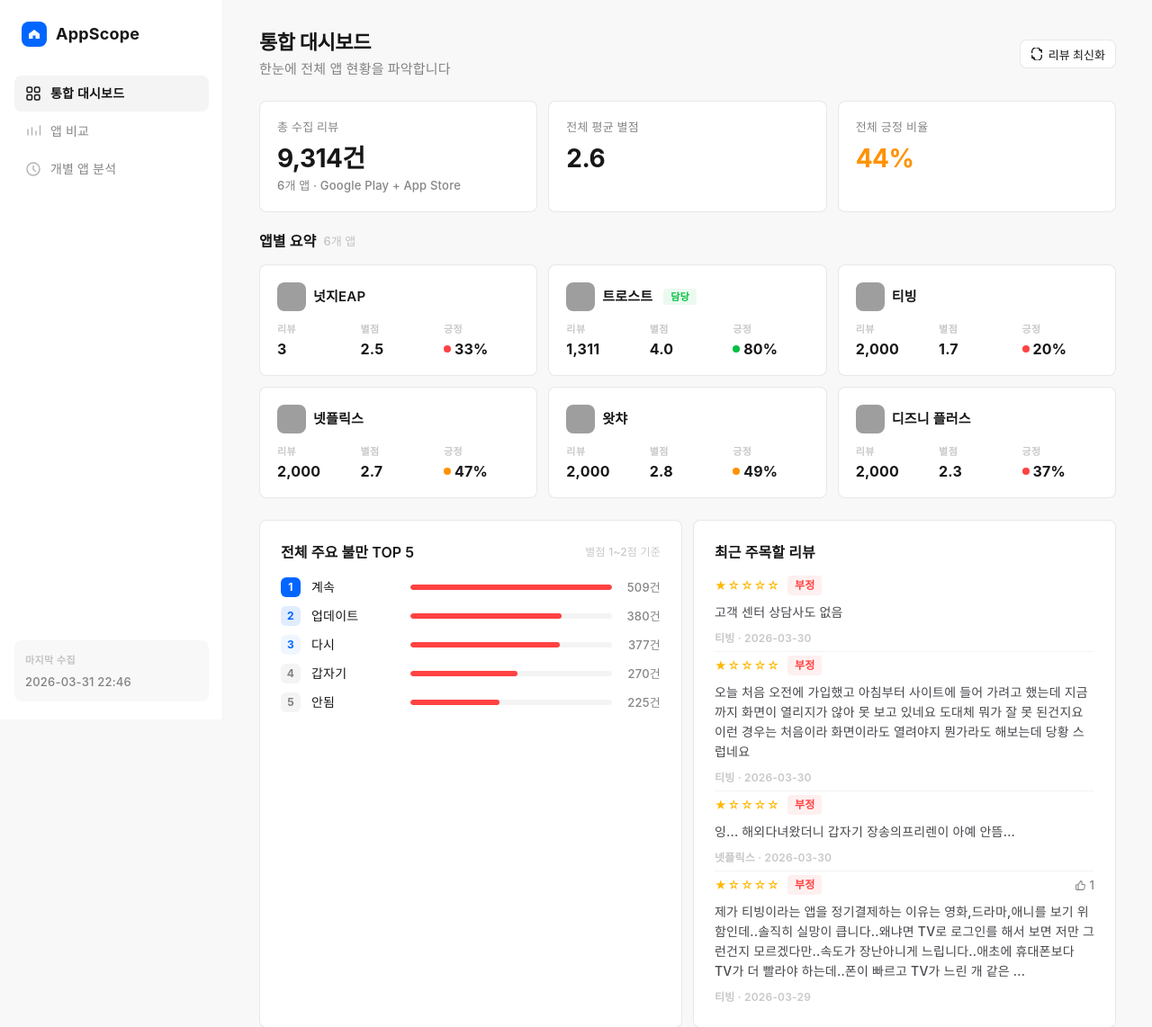
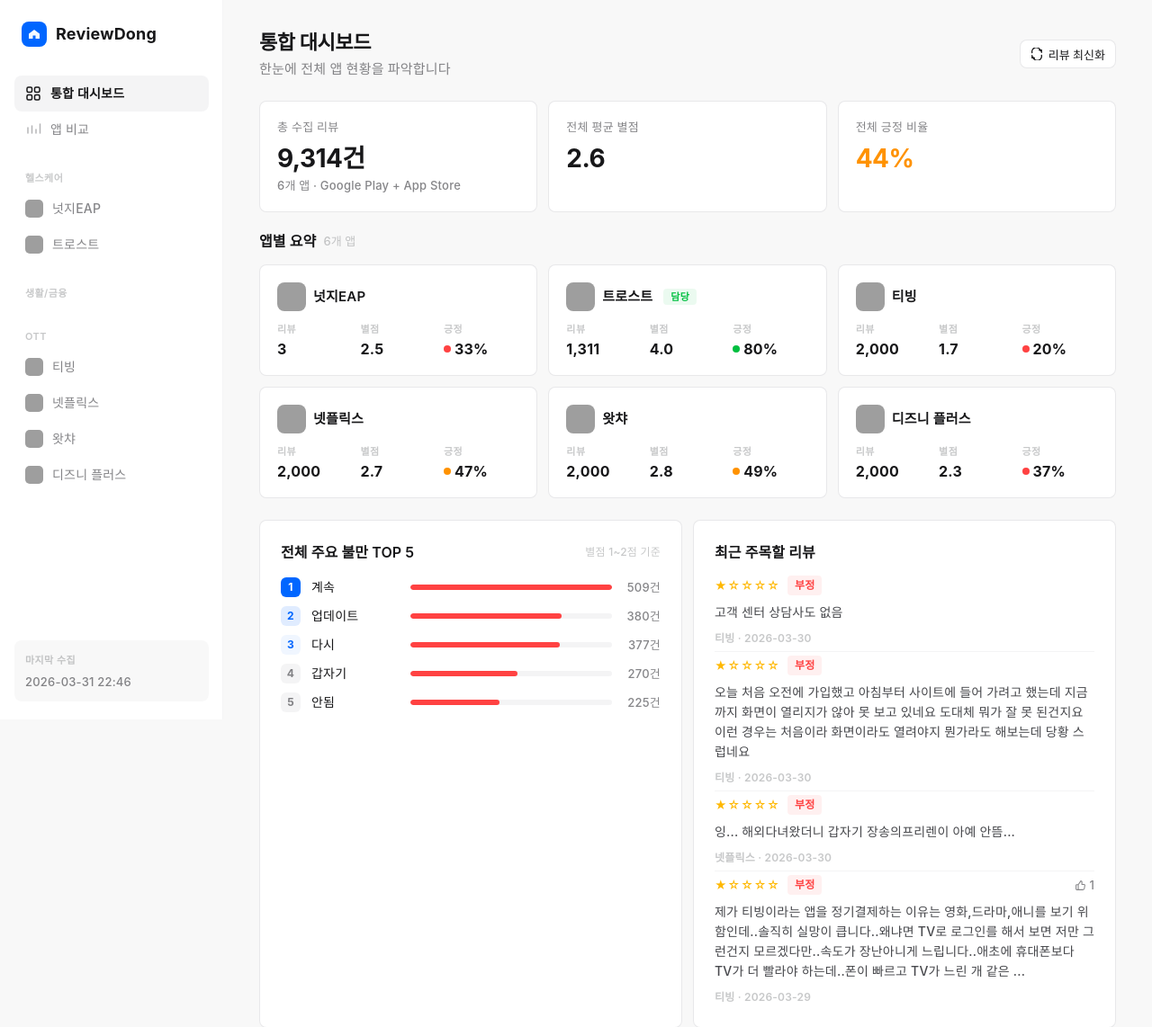
Before and after one commit to DongLab-DevTools/App-Review-Analyzer, a Flask app: page / in a window 1280 px wide. Shown: the top 1142 px of the page at 90% size. Run offline with Flask 3, Linux system fonts and the light colour scheme; some web fonts are replaced; grey boxes are pictures that could not be loaded.

Commit message:
feat: OTT 앱 6종 추가 및 사이드바 카테고리 섹션 구분
- 티빙, 넷플릭스, 웨이브, 왓챠, 쿠팡플레이, 디즈니플러스 추가
- 사이드바를 헬스케어 / 생활·금융 / OTT 섹션으로 구분
- 사이드바 앱 메뉴에 실제 앱 아이콘 표시
- 앱 클릭 시 해당 앱 개별 분석 페이지로 바로 이동
- scraper.py에 특정 앱만 수집하는 CLI 인자 지원
- 최대 수집 건수 2000건으로 상향
- 사이트 이름 ReviewDong으로 변경

Co-Authored-By: Claude Opus 4.6 (1M context) <noreply@anthropic.com>

```diff
--- a/app.py
+++ b/app.py
@@ -1,4 +1,4 @@
-"""AppScope — Flask 대시보드 서버
+"""ReviewDong — Flask 대시보드 서버
 
 실행: python app.py
 브라우저: http://localhost:5000
@@ -14,7 +14,7 @@ from collections import Counter
 import pandas as pd
 from flask import Flask, render_template, jsonify, request, send_file
 
-from config import APPS, PRIMARY_APP, ANALYSIS_CATEGORIES
+from config import APPS, PRIMARY_APP, ANALYSIS_CATEGORIES, CATEGORY_GROUPS
 
 app = Flask(__name__)
 
@@ -111,6 +111,14 @@ def extract_keywords(texts, top_n=20):
 # Prepare dashboard data
 # ────────────────────────────────────────
 
+def _load_icon(app_key):
+    info_path = f"data/{app_key}_info.json"
+    if os.path.exists(info_path):
+        with open(info_path, "r", encoding="utf-8") as f:
+            return json.load(f).get("icon", "")
+    return ""
+
+
 def build_dashboard_data():
     all_data = load_all_data()
     collected_at = get_collected_at()
@@ -195,7 +203,8 @@ def build_dashboard_data():
         "complaints_top5": complaints_top5,
         "notable": notable,
         "primary_app": PRIMARY_APP,
-        "apps_config": {k: v for k, v in APPS.items() if k in all_data},
+        "apps_config": {k: {**v, "icon": _load_icon(k)} for k, v in APPS.items() if k in all_data},
+        "category_groups": CATEGORY_GROUPS,
     }
 
 
@@ -355,7 +364,7 @@ def api_refresh_stream():
 
 if __name__ == "__main__":
     print("=" * 50)
-    print("  AppScope Dashboard")
+    print("  ReviewDong Dashboard")
     print("  http://localhost:5001")
     print("=" * 50)
     app.run(debug=True, port=5001)
--- a/templates/dashboard.html
+++ b/templates/dashboard.html
@@ -3,7 +3,7 @@
 <head>
 <meta charset="UTF-8">
 <meta name="viewport" content="width=device-width, initial-scale=1.0">
-<title>AppScope — 앱 리뷰 분석 대시보드</title>
+<title>ReviewDong — 앱 리뷰 분석 대시보드</title>
 <link rel="stylesheet" as="style" crossorigin href="https://cdn.jsdelivr.net/gh/orioncactus/pretendard@v1.3.9/dist/web/variable/pretendardvariable-dynamic-subset.min.css" />
 <script src="https://cdn.jsdelivr.net/npm/chart.js@4.4.4/dist/chart.umd.min.js"></script>
 <style>
@@ -28,7 +28,10 @@ body{font-family:var(--font-family);font-size:14px;font-weight:500;line-height:2
 .sidebar-logo{display:flex;align-items:center;gap:10px;padding:0 8px;margin-bottom:32px;cursor:pointer;text-decoration:none}
 .sidebar-logo svg{flex-shrink:0}
 .sidebar-logo span{font-size:18px;font-weight:700;color:var(--label-normal)}
-.sidebar-nav{display:flex;flex-direction:column;gap:2px;flex:1}
+.sidebar-nav{display:flex;flex-direction:column;gap:2px;flex:1;overflow-y:auto}
+.sidebar-nav .nav-section{margin-top:16px}
+.sidebar-nav .nav-section:first-child{margin-top:0}
+.sidebar-nav .nav-section-label{font-size:11px;font-weight:600;letter-spacing:0.04em;text-transform:uppercase;color:var(--label-assistive);padding:6px 12px 4px;user-select:none}
 .sidebar-nav a{position:relative;display:flex;align-items:center;gap:10px;padding:10px 12px;border-radius:8px;font-size:14px;font-weight:500;color:var(--label-alt);text-decoration:none;overflow:hidden;transition:color .15s ease;cursor:pointer}
 .sidebar-nav a::after{content:'';position:absolute;inset:0;border-radius:inherit;background:currentColor;opacity:0;transition:opacity .15s ease;pointer-events:none}
 .sidebar-nav a:hover::after{opacity:0.0375}
@@ -230,9 +233,10 @@ table tbody tr.highlight td{background:rgba(0,102,255,0.03)}
       <path d="M8 19V13.5L14 9l6 4.5V19h-4.5v-3.5h-3V19H8z" fill="#fff" opacity=".95"/>
       <circle cx="14" cy="11.5" r="1.5" fill="#fff" opacity=".6"/>
     </svg>
-    <span>AppScope</span>
+    <span>ReviewDong</span>
   </div>
   <nav class="sidebar-nav">
+    <div class="nav-section">
       <a class="active" data-page="p1">
         <svg width="18" height="18" viewBox="0 0 18 18" fill="none"><rect x="2" y="2" width="5.5" height="5.5" rx="1.5" stroke="currentColor" stroke-width="1.5"/><rect x="10.5" y="2" width="5.5" height="5.5" rx="1.5" stroke="currentColor" stroke-width="1.5"/><rect x="2" y="10.5" width="5.5" height="5.5" rx="1.5" stroke="currentColor" stroke-width="1.5"/><rect x="10.5" y="10.5" width="5.5" height="5.5" rx="1.5" stroke="currentColor" stroke-width="1.5"/></svg>
         통합 대시보드
@@ -241,10 +245,24 @@ table tbody tr.highlight td{background:rgba(0,102,255,0.03)}
         <svg width="18" height="18" viewBox="0 0 18 18" fill="none"><path d="M3 13V7M7.5 13V5M12 13V9M16.5 13V3" stroke="currentColor" stroke-width="1.5" stroke-linecap="round"/></svg>
         앱 비교
       </a>
-    <a data-page="p3">
-      <svg width="18" height="18" viewBox="0 0 18 18" fill="none"><circle cx="9" cy="9" r="7" stroke="currentColor" stroke-width="1.5"/><path d="M9 5.5v4l2.5 2" stroke="currentColor" stroke-width="1.5" stroke-linecap="round" stroke-linejoin="round"/></svg>
-      개별 앱 분석
+    </div>
+    {% for group_name, group_keys in data.category_groups.items() %}
+    <div class="nav-section">
+      <div class="nav-section-label">{{ group_name }}</div>
+      {% for app_key in group_keys %}
+        {% if app_key in data.apps_config %}
+        <a data-page="p3" data-app="{{ app_key }}">
+          {% if data.apps_config[app_key].icon %}
+          <img src="{{ data.apps_config[app_key].icon }}" width="20" height="20" style="border-radius:5px;flex-shrink:0">
+          {% else %}
+          <svg width="18" height="18" viewBox="0 0 18 18" fill="none"><rect x="2" y="2" width="14" height="14" rx="4" stroke="currentColor" stroke-width="1.5"/></svg>
+          {% endif %}
+          {{ data.apps_config[app_key].name }}
         </a>
+        {% endif %}
+      {% endfor %}
+    </div>
+    {% endfor %}
   </nav>
   <div class="sidebar-footer">
     <div class="label">마지막 수집</div>
@@ -501,7 +519,12 @@ document.querySelectorAll('.sidebar-nav a').forEach(link => {
     document.getElementById(link.dataset.page).classList.add('active');
     window.scrollTo(0, 0);
     if (link.dataset.page === 'p2') initP2Charts();
-    if (link.dataset.page === 'p3') loadAppData();
+    if (link.dataset.page === 'p3') {
+      if (link.dataset.app) {
+        document.getElementById('p3-app-select').value = link.dataset.app;
+      }
+      loadAppData();
+    }
   });
 });
 
```
Also changed, not shown: config.py (+7 -0 lines). Lines whose indentation alone changed are shown as unchanged.
